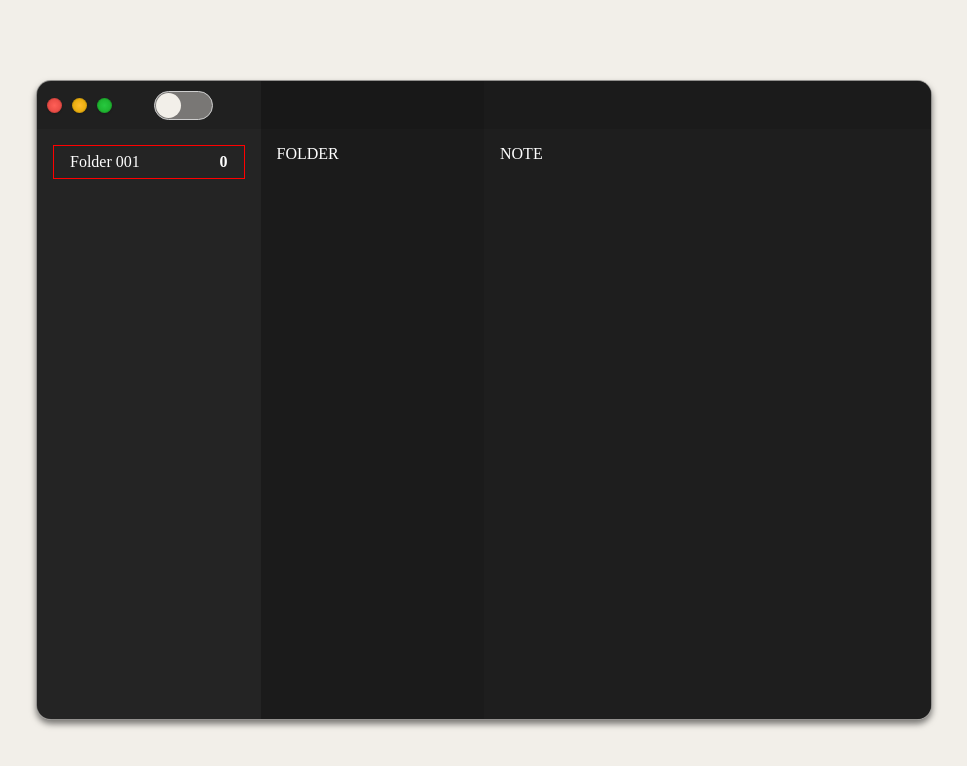
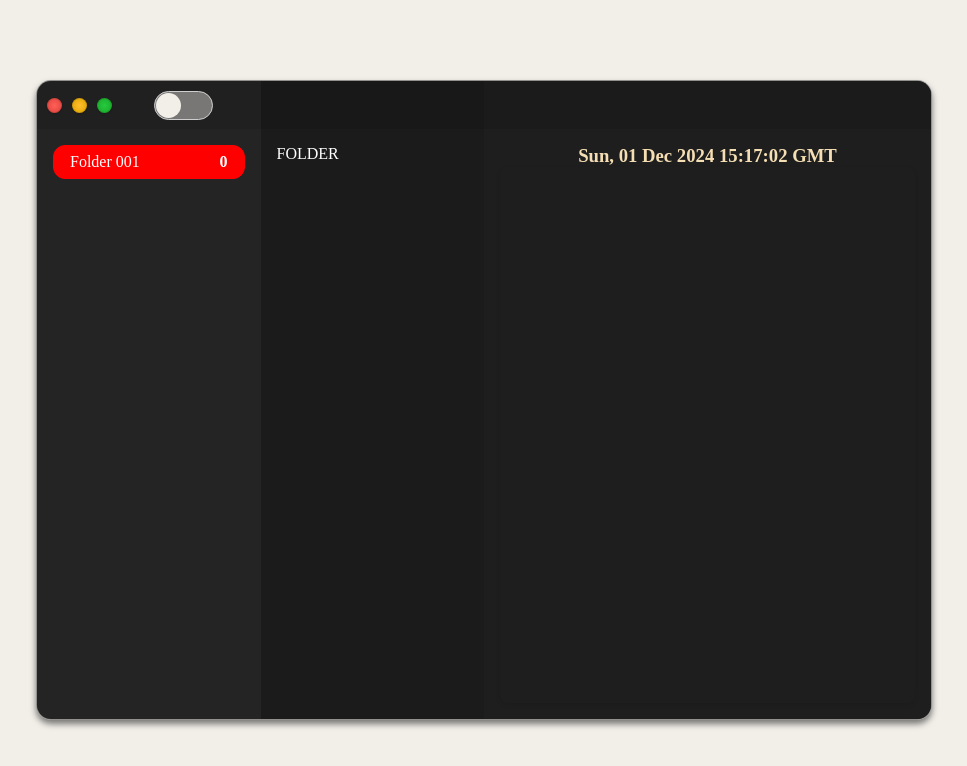
Before and after one commit to ggorcl/notes, a React (Create React App) app: page / in a window 1280 px wide. Shown: the top 766 px of the page, without its empty margins (156-1123 px from the left). Built offline with nearby package versions, Linux system fonts and the light colour scheme.

Commit message:
note initialize

```diff
--- a/src/components/Note.js
+++ b/src/components/Note.js
@@ -1,7 +1,8 @@
 export function Note(){
     return (
-        <div>
-        NOTE
+        <div className="note">
+            <h3 className="note-heading">{new Date().toUTCString().toString()}</h3>
+            <textarea className="note-content"></textarea>
         </div>
     )
 }
--- a/src/index.css
+++ b/src/index.css
@@ -161,7 +161,37 @@
   width: calc(25% - 1.5em);
   height: 2em;
   border: 1px solid red;
+  background-color: red;
+  border-radius: 12px;
   display: flex;
   justify-content: space-between;
   align-items: center;
 }
+
+.note{
+  display: flex;
+  height: 100%;
+  flex-direction: column;
+  align-items: center;
+}
+
+.note-heading{
+  color: wheat;
+}
+
+.note-content{
+  background-color: initial;
+  border: none;
+  width: 100%;
+  height: 100%;
+  font-size: 16px;
+  line-height: 1.5;
+  padding: 10px;
+  border-radius: 8px;
+  /* border: 0.1em solid #ccc; */
+  resize: none; /* Disable manual resizing */
+  outline: none;
+  transition: all 0.2s;
+  box-shadow: 0 2px 5px rgba(0, 0, 0, 0.1);
+  color: #fefefe;
+}
```
